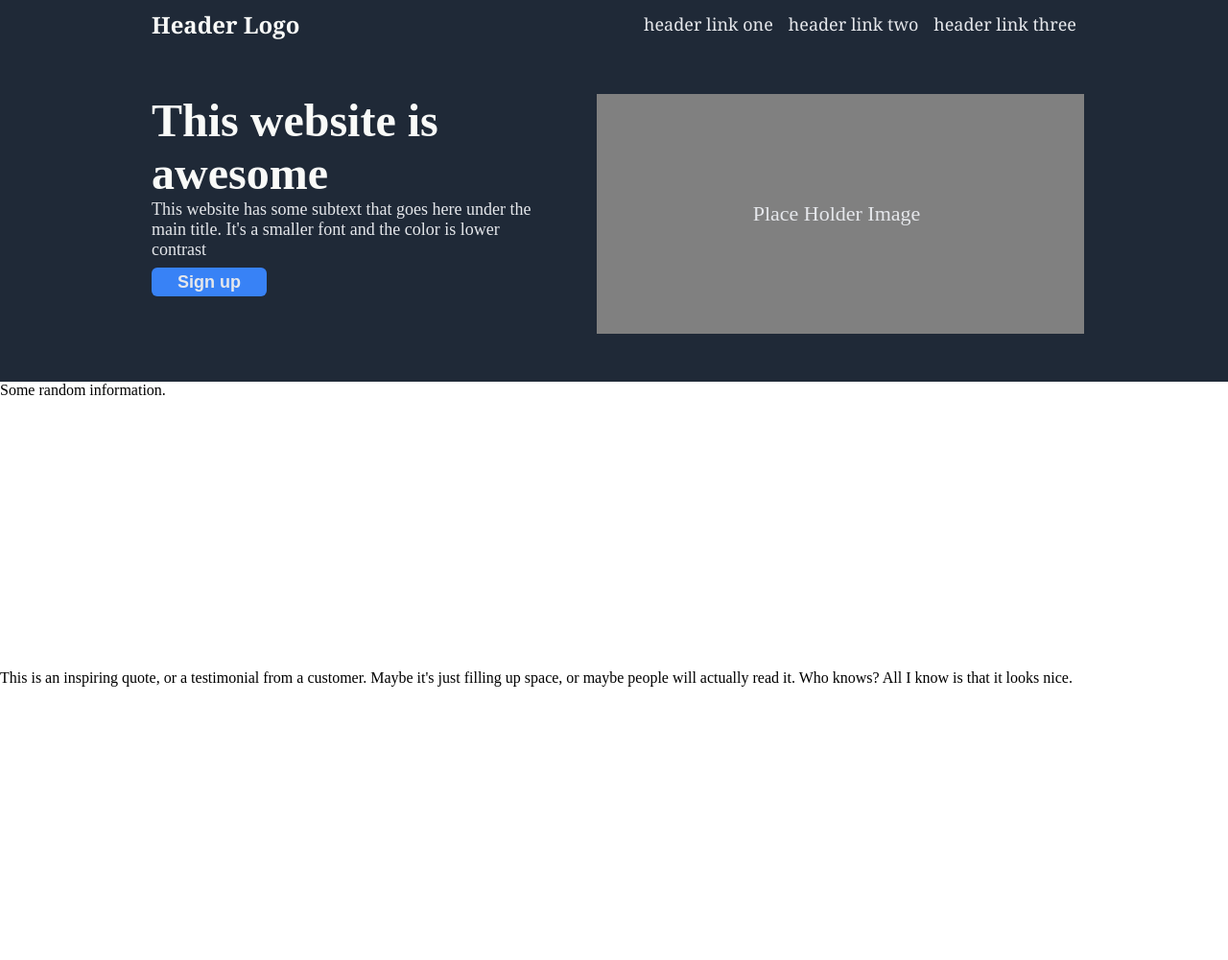
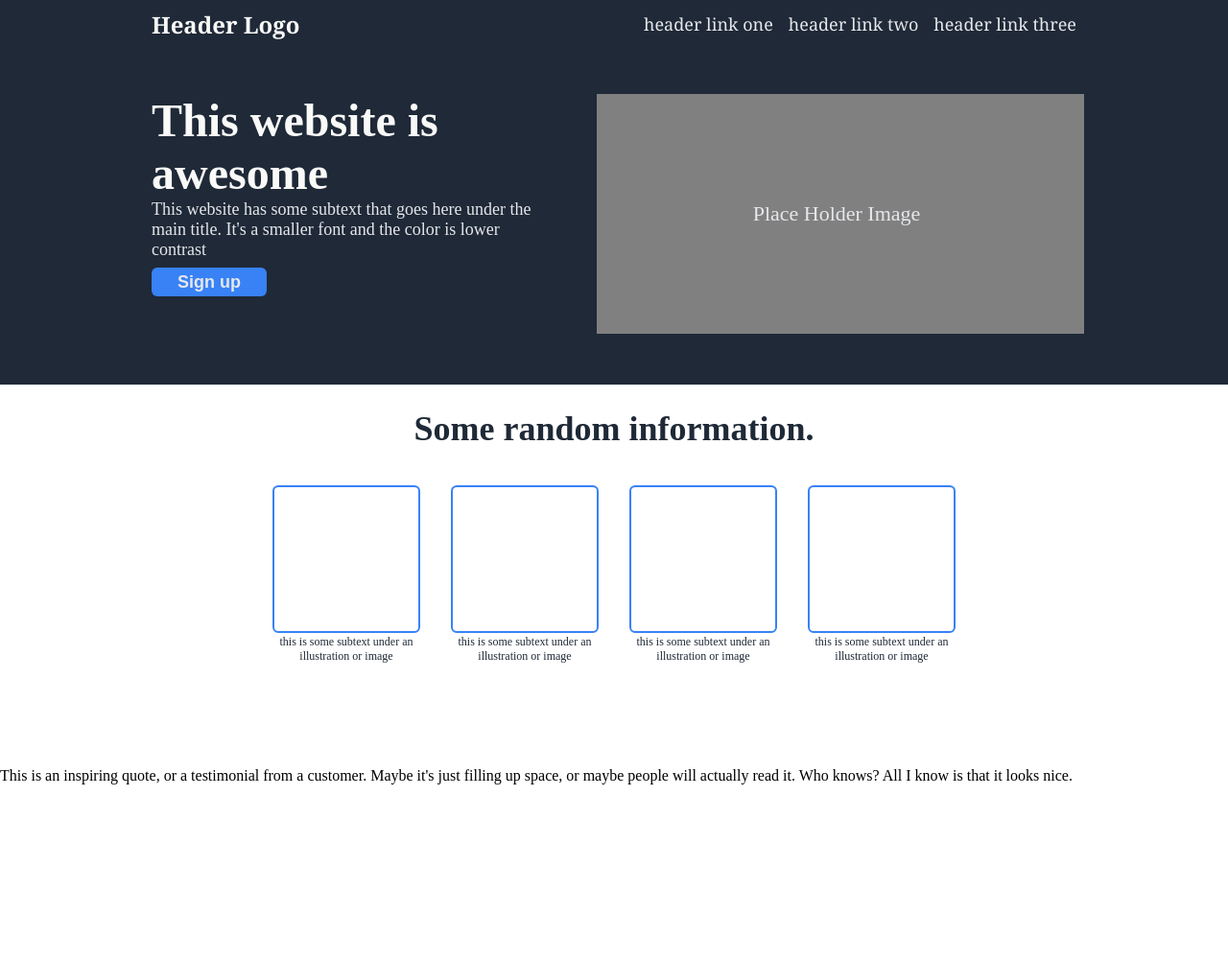
Before and after one commit to jclifford4/landing-page, a plain HTML site: page index.html in a window 1280 px wide. Shown: the top 1001 px of the page at 96% size. Drawn offline with Linux system fonts and the light colour scheme.

Commit message:
Add CSS to information section

```diff
--- a/index.html
+++ b/index.html
@@ -24,11 +24,32 @@
                 <p class="sub-hero">This website has some subtext that goes here under the main title. It's a smaller font and the color is lower contrast</p>
                 <button>Sign up</button>
             </div>
-            <div class="img">Place Holder Image</div>
+            <div class="img-place-holder">Place Holder Image</div>
         </div>
         <div class="upper-mid">
             Some random information.
-            <div class="img-row"></div>
+            <div class="img-container">
+                <div class="img-row">
+                    <div class="img"></div>
+                    <p>this is some subtext under an illustration or image</p>
+                </div>
+                <div class="img-row">
+                    <div class="img"></div>
+                    <p>this is some subtext under an illustration or image</p>
+                </div>
+                <div class="img-row">
+                    <div class="img"></div>
+                    <p>this is some subtext under an illustration or image</p>
+                </div>
+                <div class="img-row">
+                    <div class="img"></div>
+                    <p>this is some subtext under an illustration or image</p>
+                </div>
+
+
+
+                </div>
+            </div>
         </div>
         <div class="mid">
             This is an inspiring quote, or a testimonial from a customer. Maybe it's just filling up space, or maybe people will actually read it. Who knows? All I know is that it looks nice.
--- a/style.css
+++ b/style.css
@@ -71,7 +71,7 @@ ul {
     /* gap: 32px; */
 }
 
-.top-page .img {
+.top-page .img-place-holder {
     font-size: 18px;
     color: #E5E7EB;
     background-color: gray;
@@ -126,9 +126,59 @@ ul {
 
 
 .upper-mid {
+    font-size: 36px;
+    color: #1F2937;
+
     display: flex;
-    min-height: 300px;
+    flex-direction: column;
+    align-items: center;
+    gap: 32px;
+    font-weight: bolder;
+    padding-top: 25px;
+    padding-bottom: 100px;
+
+
 }
+
+.img-container {
+    width: 800px;
+    height: 200px;
+
+    display: flex;
+    justify-content: center;
+    align-items: center;
+    gap: 32px;
+}
+
+.img {
+    display: flex;
+    flex-direction: column;
+    align-content: space-between;
+    width: 150px;
+    height: 150px;
+    border-radius: 6px;
+    border: 2px solid ;
+    border-color: #3882F6;
+    background-color: white;
+}
+
+.img-container {
+    font-weight: 100;
+    font-size: 12px;
+}
+
+.img-container p {
+    padding: 2px;
+    margin: 0;
+    width: 150px;
+    text-align: center;
+}
+
+/* .img-row .img p {
+    font-size: 13px;
+    font-style: normal;
+    font-weight: 100;
+} */
 
 .mid {
     display: flex;
```
